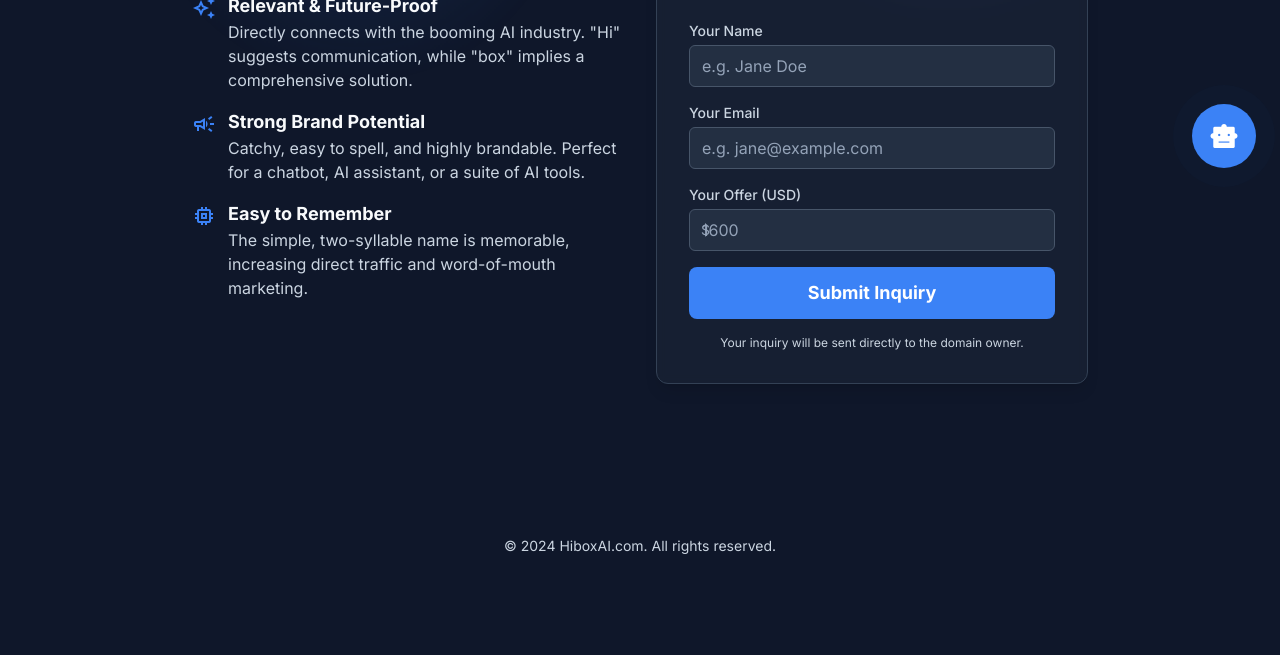
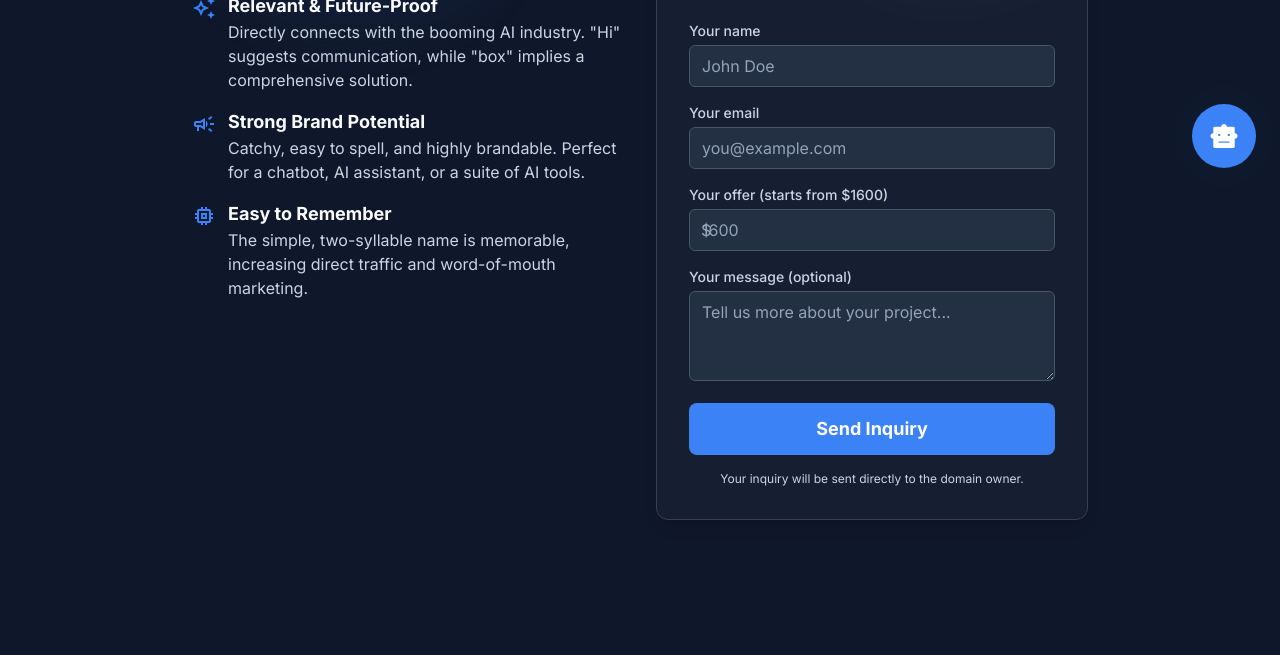
Before and after one commit to Yassinebouaida/HiboxAI, a plain HTML site: page index.html in a window 1280 px wide. Shown: the part 600-1255 px from the top of the page. Before the commit the page ends 1180 px from the top, so only its background shows below. Drawn offline with nearby package versions, Linux system fonts and the light colour scheme.

Commit message:
Update index.html

```diff
--- a/index.html
+++ b/index.html
@@ -149,6 +149,16 @@
       min-height: max(884px, 100dvh);
     }
   </style>
+<style>
+    body {
+      min-height: max(884px, 100dvh);
+    }
+  </style>
+<style>
+    body {
+      min-height: max(884px, 100dvh);
+    }
+  </style>
   </head>
 <body class="bg-[var(--background-color)] text-[var(--text-primary)]">
 <div class="background-animation"></div>
@@ -201,27 +211,29 @@
 </div>
 <div class="order-1 lg:order-2">
 <div class="p-8 bg-slate-800/50 rounded-xl shadow-lg border border-slate-700 backdrop-blur-sm">
-<h2 class="text-2xl font-bold text-[var(--text-primary)] tracking-tight text-center mb-6">Make an Offer</h2>
+<h2 class="text-2xl font-bold text-[var(--text-primary)] tracking-tight text-center mb-6">Purchase Inquiry</h2>
 <form action="#" class="space-y-4" method="POST">
 <div>
-<label class="block text-sm font-medium text-[var(--text-secondary)] mb-1" for="name">Your Name</label>
-<input class="form-input" id="name" name="name" placeholder="e.g. Jane Doe" required="" type="text"/>
+<label class="block text-sm font-medium text-[var(--text-secondary)] mb-1" for="name">Your name</label>
+<input class="form-input" id="name" name="name" placeholder="John Doe" required="" type="text"/>
 </div>
 <div>
-<label class="block text-sm font-medium text-[var(--text-secondary)] mb-1" for="email">Your Email</label>
-<input class="form-input" id="email" name="email" placeholder="e.g. jane@example.com" required="" type="email"/>
+<label class="block text-sm font-medium text-[var(--text-secondary)] mb-1" for="email">Your email</label>
+<input class="form-input" id="email" name="email" placeholder="you@example.com" required="" type="email"/>
 </div>
 <div>
-<label class="block text-sm font-medium text-[var(--text-secondary)] mb-1" for="offer">Your Offer (USD)</label>
+<label class="block text-sm font-medium text-[var(--text-secondary)] mb-1" for="offer">Your offer (starts from $1600)</label>
 <div class="relative">
-<div class="pointer-events-none absolute inset-y-0 left-0 flex items-center pl-3">
-<span class="text-slate-400 sm:text-sm">$</span>
-</div>
-<input class="form-input pl-7" id="offer" name="offer" placeholder="1600" required="" type="number"/>
+<span class="absolute inset-y-0 left-0 pl-3 flex items-center text-slate-400">$</span>
+<input class="form-input pl-7" id="offer" min="1600" name="offer" placeholder="1600" required="" type="number"/>
 </div>
 </div>
+<div>
+<label class="block text-sm font-medium text-[var(--text-secondary)] mb-1" for="message">Your message (optional)</label>
+<textarea class="form-input" id="message" name="message" placeholder="Tell us more about your project..." rows="3"></textarea>
+</div>
 <button class="mt-4 w-full bg-[var(--primary-color)] text-white py-3 px-6 rounded-lg text-lg font-semibold hover:bg-blue-500 focus:outline-none focus:ring-2 focus:ring-[var(--primary-color)] focus:ring-opacity-50 transition duration-200 ease-in-out" type="submit">
-                    Submit Inquiry
+                    Send Inquiry
                   </button>
 </form>
 <p class="mt-4 text-xs text-center text-[var(--text-secondary)]">Your inquiry will be sent directly to the domain owner.</p>
```
